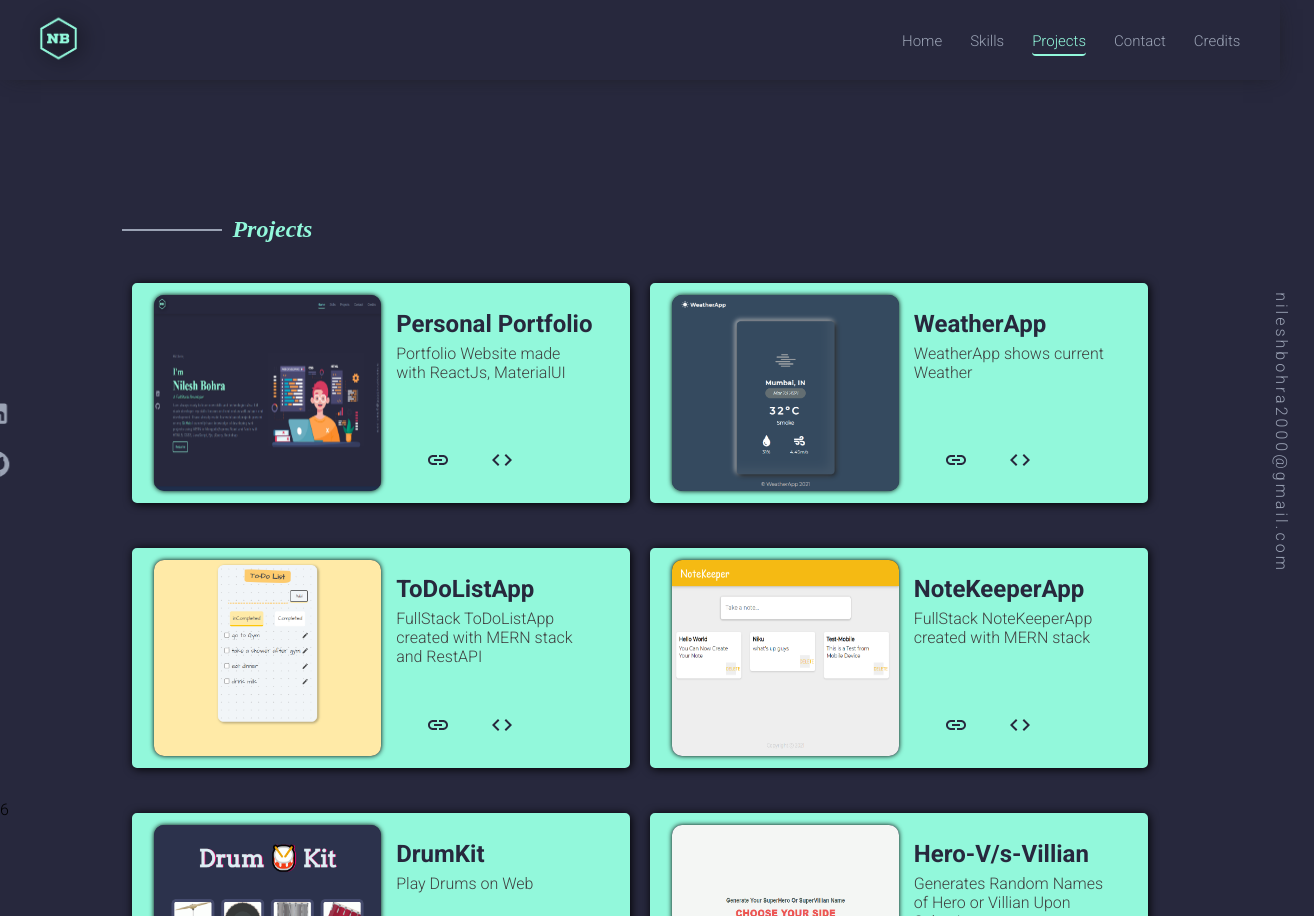
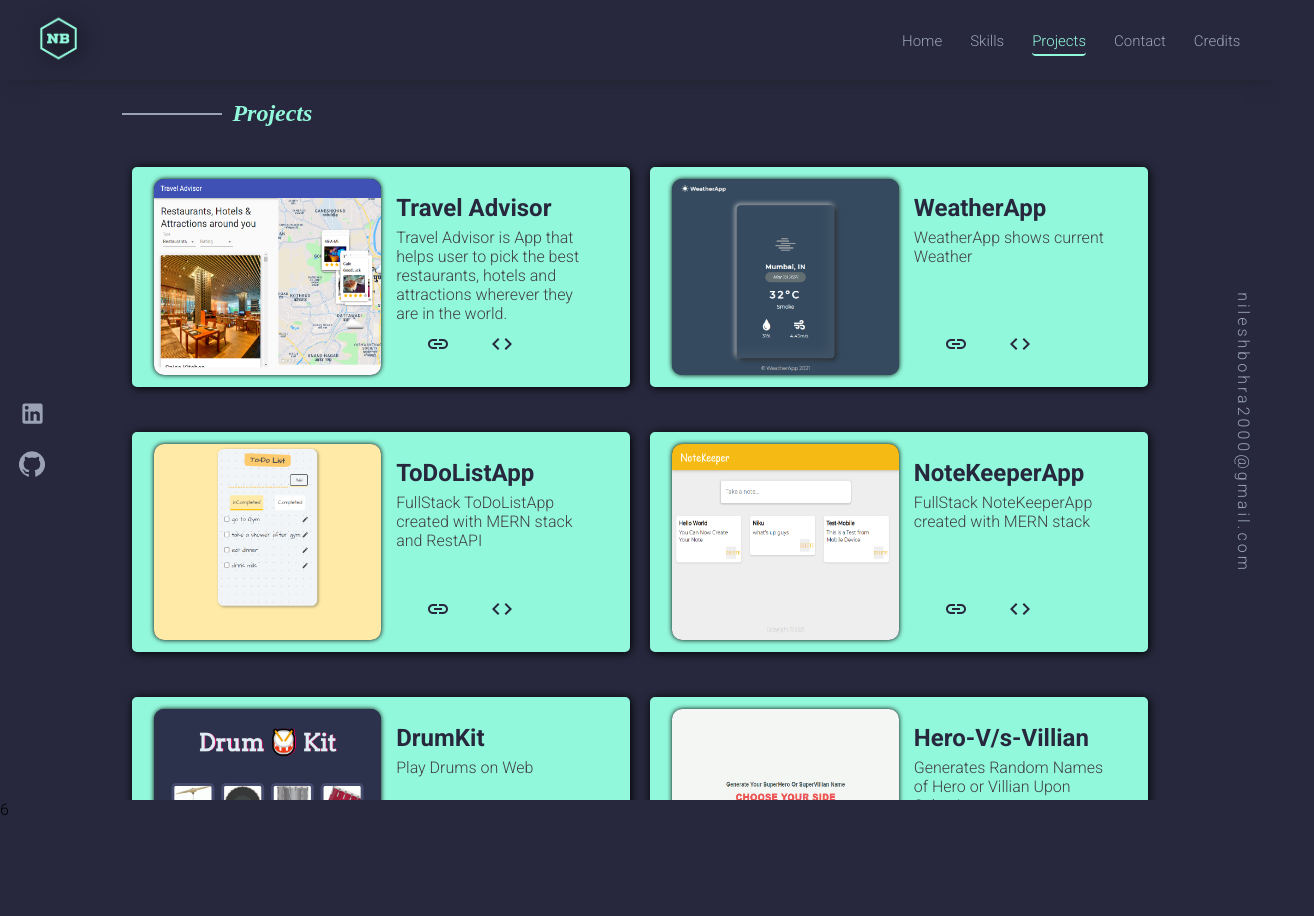
Before and after one commit to nileshbohra/Portfolio-Web, a React (Create React App) app: page /Projects in a window 1280 px wide. Shown: the whole page, 1314 px wide, since content can reach past the window. After the commit the page ends 819 px from the top, so only its background shows below. Built offline with nearby package versions, Linux system fonts and the light colour scheme.

Commit message:
updated website

```diff
--- a/src/components/pages/Projects.jsx
+++ b/src/components/pages/Projects.jsx
@@ -9,12 +9,12 @@ export default function Projects() {
         <h1 className="primaryTxt heading">Projects</h1>
         <div className="projectsList">
           <ProjectItem
-            imageSrc="./images/ProjectImgs/personalPortfolio.png"
-            imageAlt="Personal Portfolio"
-            projectTitle="Personal Portfolio"
-            projectDesc="Portfolio Website made with ReactJs, MaterialUI"
-            projectWebsite="https://nileshbohra.netlify.app/"
-            projectCode="https://github.com/nileshbohra/Portfolio-Web"
+            imageSrc="./images/ProjectImgs/travel-advisor.png"
+            imageAlt="Travel Advisor"
+            projectTitle="Travel Advisor"
+            projectDesc="Travel Advisor is App that helps user to pick the best restaurants, hotels and attractions wherever they are in the world."
+            projectWebsite="https://the-travel-advisor-app.netlify.app/"
+            projectCode="https://github.com/nileshbohra/TravelAdvisor"
           />
           <ProjectItem
             imageSrc="./images/ProjectImgs/weatherapp.png"
--- a/src/components/ui/App.jsx
+++ b/src/components/ui/App.jsx
@@ -31,7 +31,7 @@ export default function App() {
       )}
       {setTimeout(() => {
         setLoading(true);
-      }, 5000)}
+      }, 2100)}
     </>
   );
 }
```
Also changed, not shown: public/images/ProjectImgs/travel-advisor.png (added), src/components/pages/Contact.jsx (line endings or trailing spaces), 1 other file (tests, documents, lock files or other folders).
